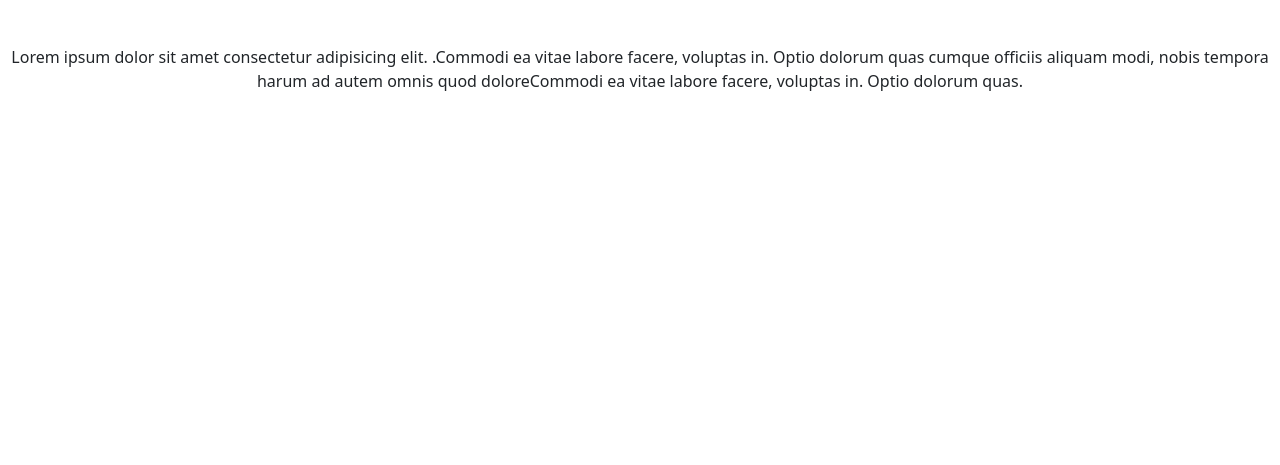
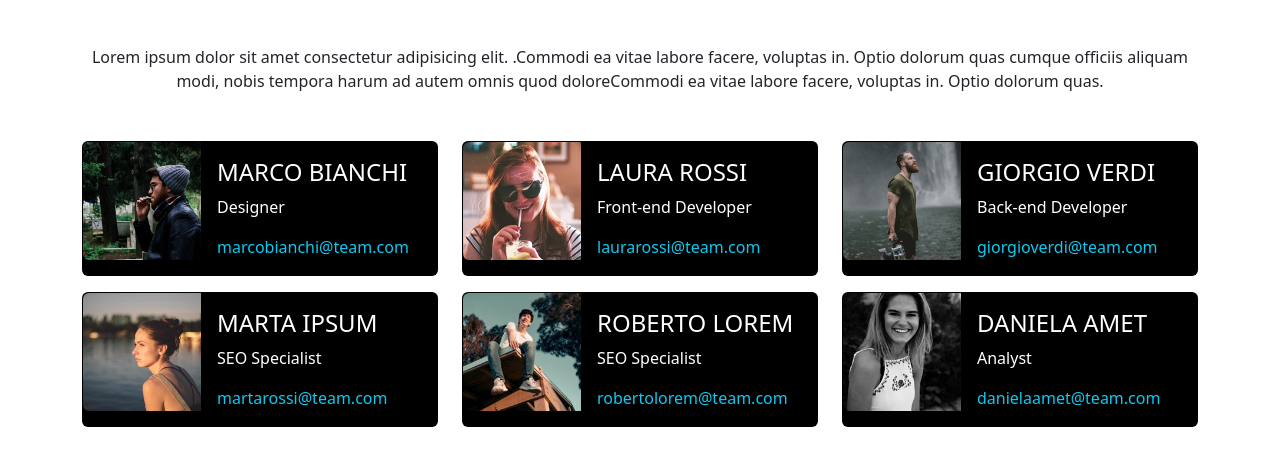
Before and after one commit to ErikaCetera/js-our-team, a plain HTML site: page index.html in a window 1280 px wide. Shown: the part 99-564 px from the top of the page. Drawn offline with nearby package versions, Linux system fonts and the light colour scheme.

Commit message:
feat: corretto layout e script js

```diff
--- a/index.html
+++ b/index.html
@@ -8,9 +8,17 @@
         integrity="sha384-QWTKZyjpPEjISv5WaRU9OFeRpok6YctnYmDr5pNlyT2bRjXh0JMhjY6hW+ALEwIH" crossorigin="anonymous">
     <title>Document</title>
     <style>
-        .text-pink{
+        .text-pink {
             color: rgb(197, 55, 121);
-            font-family:fantasy;
+            font-family: fantasy;
+        }
+
+        .card {
+            --bs-card-spacer-y: 0;
+        }
+
+        .name {
+            text-transform: uppercase;
         }
     </style>
 
@@ -18,19 +26,22 @@
 
 <body>
 
+    <div class="container">
+
         <!-- Header -->
-         <div class="text-center mt-5">
+        <div class="text-center mt-5">
             <h1 class="text-pink"> Meet Our Team</h1>
-            <p class="my-5">Lorem ipsum dolor sit amet consectetur adipisicing elit. .Commodi ea vitae labore facere, voluptas in. Optio dolorum quas cumque officiis aliquam modi, nobis tempora harum ad autem omnis quod doloreCommodi ea vitae labore facere, voluptas in. Optio dolorum quas.</p>
-         </div>
+            <p class="my-5">Lorem ipsum dolor sit amet consectetur adipisicing elit. .Commodi ea vitae labore facere,
+                voluptas in. Optio dolorum quas cumque officiis aliquam modi, nobis tempora harum ad autem omnis quod
+                doloreCommodi ea vitae labore facere, voluptas in. Optio dolorum quas.</p>
+        </div>
         <!-- /Header -->
-                   <img src="" alt="">
-          <!-- Main -->
-        <div class="container">
+
+        <!-- Main -->
+        <div id="card-container" class="row"></div>
+        <!-- /Main -->
 
     </div>
-        <!-- /Main -->
-
 
 
 
--- a/js/script.js
+++ b/js/script.js
@@ -38,25 +38,26 @@ const teamMembers = [
 ];
 
 
-// STAMPARE LE CARD DINAMICAMENTE
 
-// FUNZIONE
+
+// CREAZIONE CARD
+
+
 
 const createCard = ({ name, role, email, img }) => {
   return `
-      <div class="row">
             <div class="col-4">
                 <!-- Card -->
-                <div class="card mb-3 text-white bg-black" style="max-width: 540px;">
+                <div class="card mb-3 text-white bg-black">
                     <div class="row g-0">
                         <!-- Card img -->
                         <div class="col-md-4">
-                            <img src="./img/${img}" class="img-fluid rounded-start" alt="${name}">
+                            <img src="${img}" class="img-fluid rounded-start" alt="${name}">
                         </div>
                         <!-- Card description -->
                         <div class="col-md-8">
                             <div class="card-body">
-                                <h5 class="name">${name}</h5>
+                                <h4 class="name mt-3">${name}</h4>
                                 <p class="role">${role}</p>
                                 <p class="email text-info">${email}</p>
                             </div>
@@ -64,22 +65,23 @@ const createCard = ({ name, role, email, img }) => {
                     </div>
                 </div>
             </div>
-        </div>
      `;
 };
 
 
 
 
+ // STAMPARE LE CARD DINAMICAMENTE
+const teamContainer = document.getElementById("card-container");
 
-const teamContainer = document.querySelector("container");
 const renderTeam = () => {
+ let items = "";
  for (let i = 0; i < teamMembers.length; i++) {
-    let items = "";
     const card = createCard(teamMembers[i]);
     items += card;
   }
   teamContainer.innerHTML = items;
 };
 
+// INVOCO LA FUNZIONE
 renderTeam();
```
